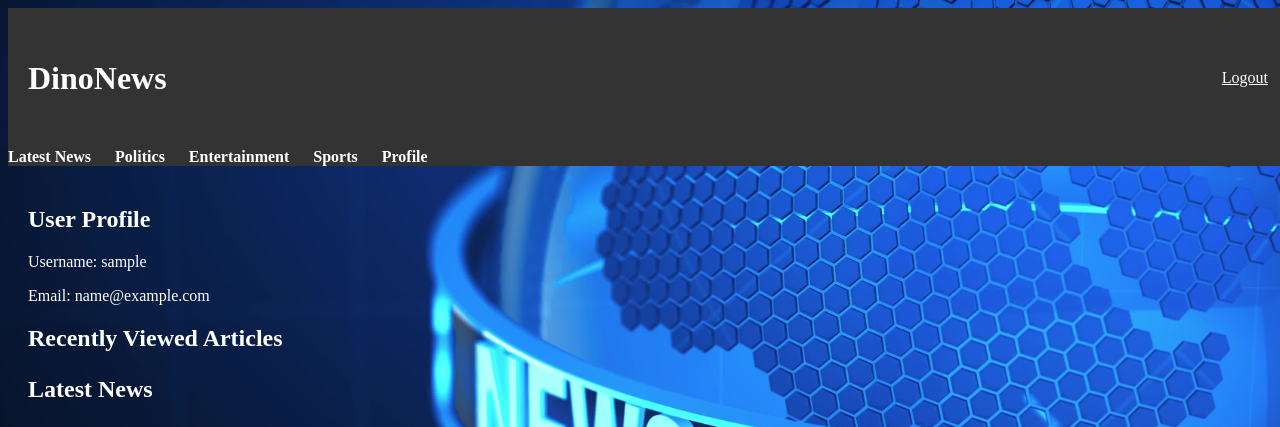
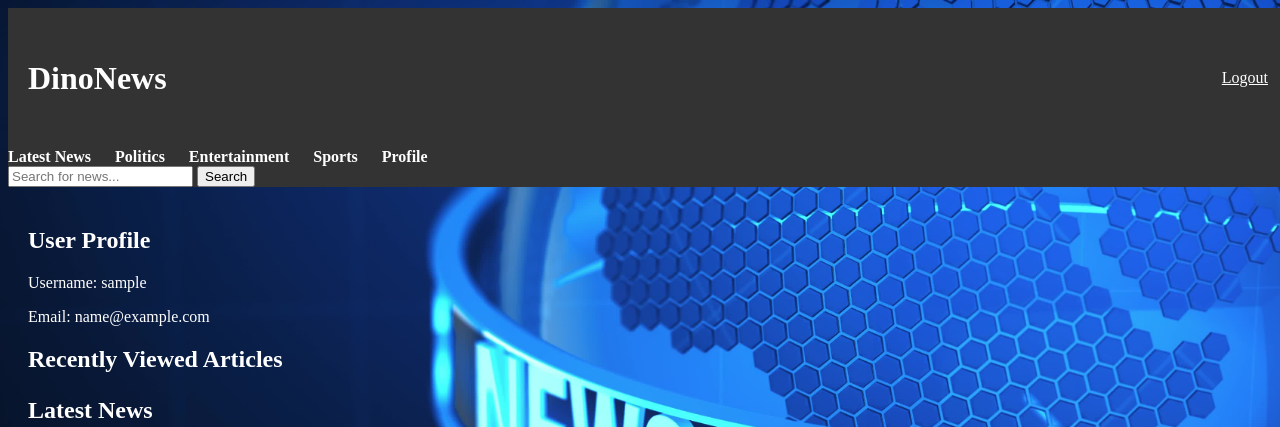
Before and after one commit to DannyTascon/news_agg3, a Django app: page /profile/ in a window 1280 px wide. Shown: the top 427 px of the page. Run offline with Django 4.2, Linux system fonts and the light colour scheme; the visitor is signed in with stand-in values (Sample User, id 1); data that the repository does not hold is empty; parts of the project's set-up code (start-up, migrations or seed data) failed here and were passed over.

Commit message:
dded search functionality

```diff
--- a/news_aggregator/aggregator/views.py
+++ b/news_aggregator/aggregator/views.py
@@ -292,5 +292,15 @@
 
 @cache_page(60 * 15)  # Cache this view for 15 minutes
 def home(request):
-    pass
-    # Your view logic here
+    # Get the search query from the user (if provided)
+    search_query = request.GET.get('q')
+
+    if search_query:
+        # Filter articles based on the search query
+        articles = Article.objects.filter(title__icontains=search_query, category='Latest').order_by('-pub_date')[:5]
+    else:
+        # If no search query, display latest articles
+        articles = Article.objects.filter(category='Latest').order_by('-pub_date')[:5]
+
+    context = {'articles': articles}
+    return render(request, 'home.html', context)
--- a/news_aggregator/news_aggregator/settings.py
+++ b/news_aggregator/news_aggregator/settings.py
@@ -143,10 +143,12 @@
 
 # Implement Caching for Database Queries
 
+BASE_DIR = os.path.dirname(os.path.dirname(os.path.abspath(__file__)))
+
 CACHES = {
     'default': {
-        'BACKEND': 'django.core.cache.backends.memcached.PyMemcacheCache',
-        'LOCATION': '127.0.0.1:11211',
+        'BACKEND': 'django.core.cache.backends.filebased.FileBasedCache',
+        'LOCATION': os.path.join(BASE_DIR, 'cache'),
     }
 }
 
--- a/news_aggregator/templates/base.html
+++ b/news_aggregator/templates/base.html
@@ -72,6 +72,12 @@
                 <li><a href="{% url 'profile' %}">Profile</a></li>
             {% endif %}
         </ul>
+
+        <!-- Search bar -->
+        <form method="GET" class="search-form" id="search-form">
+            <input type="text" name="q" placeholder="Search for news...">
+            <button type="submit">Search</button>
+        </form>
     </nav>
 
     <main>
@@ -92,4 +98,4 @@
         </nav>
     </footer>
 </body>
-</html>v
+</html>
--- a/news_aggregator/templates/home.html
+++ b/news_aggregator/templates/home.html
@@ -1,15 +1,11 @@
-
 {% extends 'base.html' %}
 
 {% block title %}Latest News{% endblock %}
 
 {% block content %}
   <h1>Latest News</h1>
-  <form method="GET" class="search-form">
-    <input type="text" name="q" placeholder="Search for news...">
-    <button type="submit">Search</button>
-  </form>
   <main>
+    {% load cache %}
     {% cache 600 "articles_list" %}
       <ul class="articles-list">
         {% for article in articles %}
```
Also changed, not shown: 11 other files.
